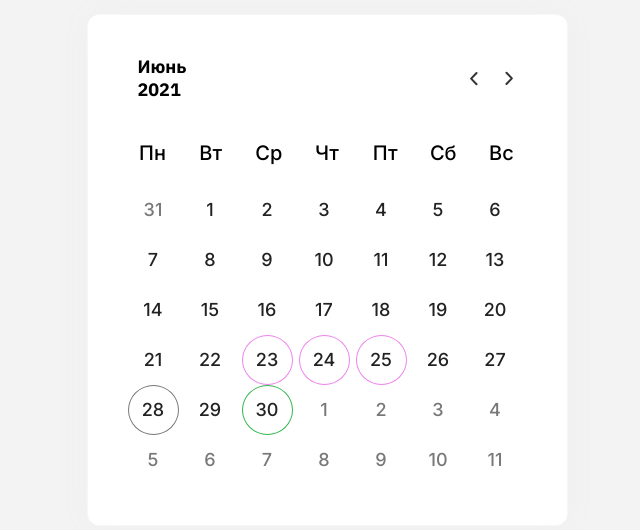
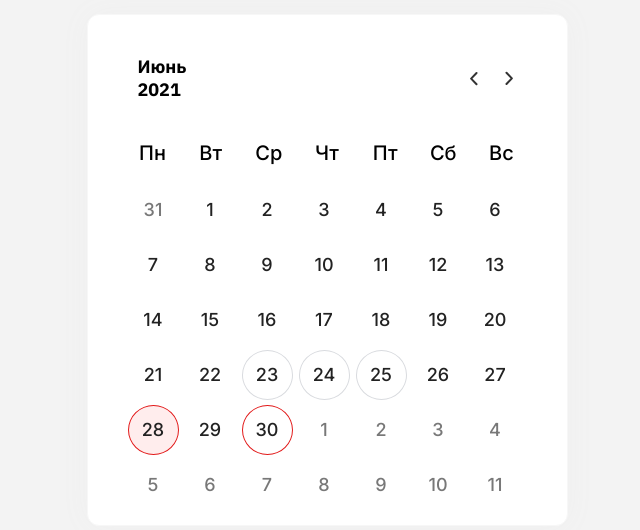
Before and after one commit to KuzMich1994/calendar-js, a website built with webpack: page src/index.html in a window 1280 px wide. Shown: the part 130-660 px from the top of the page, without its empty margins (313-953 px from the left). Built offline with nearby package versions, Linux system fonts and the light colour scheme.

Commit message:
create: added event-dependent popups in this calendar on hover and styles

```diff
--- a/src/js/Calendar/Calendar-Controller.js
+++ b/src/js/Calendar/Calendar-Controller.js
@@ -11,6 +11,8 @@ export class CalendarController {
     this.startWeek = startWeek;
     this.calendarDay;
     this.eventsData = eventsData;
+    this.eventsDays;
+    this.eventPopups;
     this.months = [
       'Январь',
       'Февраль',
@@ -62,7 +64,6 @@ export class CalendarController {
     if (firstDayIndex < 0) {
       firstDayIndex = date.getDay() + 7 - this.startWeek;
     }
-    console.log('firstDayIndex: ', firstDayIndex);
 
 
     for (let x = firstDayIndex; x > 0; x--) {
@@ -70,17 +71,14 @@ export class CalendarController {
     }
 
     for (let i = 1; i <= lastDay; i++) {
-      // const dayOfEvent = new Date().getDay(i);
-      // console.log('dayOfEvent: ', dayOfEvent);
-      console.log();
       if (i === new Date().getDate() && this.date.getMonth() === new Date().getMonth()) {
-        days += `<span
+        days += `<a href="#"
         class="calendar__day calendar__day_today"
-        data-date="${this.date.getFullYear()}-${this.date.getMonth() < 10 ? '0' + (this.date.getMonth() + 1) : (this.date.getMonth() + 1)}-${i < 10 ? '0' + i : i}">${i}</span>`;
+        data-date="${this.date.getFullYear()}-${this.date.getMonth() < 10 ? '0' + (this.date.getMonth() + 1) : (this.date.getMonth() + 1)}-${i < 10 ? '0' + i : i}">${i}</a>`;
       } else {
-        days += `<span
+        days += `<a href="#"
         class="calendar__day"
-        data-date="${this.date.getFullYear()}-${this.date.getMonth() < 9 ? '0' + (this.date.getMonth() + 1) : (this.date.getMonth() + 1)}-${i < 10 ? '0' + i : i}">${i}</span>`;
+        data-date="${this.date.getFullYear()}-${this.date.getMonth() < 9 ? '0' + (this.date.getMonth() + 1) : (this.date.getMonth() + 1)}-${i < 10 ? '0' + i : i}">${i}</a>`;
       }
     }
 
@@ -119,7 +117,15 @@ export class CalendarController {
         calendarDays[i].classList.add('event__prev');
       }
       if (i > new Date().getDate() - 1) {
-        calendarDays[i].classList.add('event__next')
+        calendarDays[i].classList.add('event__next');
+      }
+      if (i < new Date().getDate() && this.date.getMonth() > new Date().getMonth()) {
+        calendarDays[i].classList.remove('event__prev');
+        calendarDays[i].classList.add('event__next');
+      }
+      if (i > new Date().getDate() && this.date.getMonth() < new Date().getMonth()) {
+        calendarDays[i].classList.remove('event__next');
+        calendarDays[i].classList.add('event__prev');
       }
       if (i === new Date().getDate() - 1 && this.date.getMonth() === new Date().getMonth()) {
         calendarDays[i].classList.remove('event__prev');
@@ -132,12 +138,51 @@ export class CalendarController {
     const daysWithEvent = document.querySelectorAll('[data-date]');
     this.eventsData.forEach(eventData => {
       daysWithEvent.forEach(day => {
-        console.log(day.dataset.date === eventData.start);
         if (day.dataset.date === eventData.start) {
           day.classList.add('event');
         }
       });
     });
+  }
+
+  appendEventPopup() {
+    this.eventsDays = document.querySelectorAll('.event');
+    this.eventsData.forEach((data, indexData) => {
+    })
+    this.eventsDays.forEach((eventDay, index) => {
+      this.eventPopup = document.createElement('div');
+      this.eventPopup.classList.add('event__popup');
+      eventDay.append(this.eventPopup);
+    });
+  }
+
+
+  addDataDateInPopup() {
+    this.eventPopups = document.querySelectorAll('.event__popup');
+    const eventDays = document.querySelectorAll('.event');
+
+    eventDays.forEach((day, index) => {
+      this.eventPopups[index].dataset.date = day.dataset.date;
+    });
+  }
+
+  renderPopupTextContent() {
+    this.eventPopups = document.querySelectorAll('.event__popup');
+
+    this.eventPopups.forEach(popup => {
+      this.eventsData.forEach((data, index) => {
+        if (popup.dataset.date === data.start) {
+          popup.textContent = data.description;
+          this.eventsDays.forEach(day => {
+            day.href = data.eventUrl;
+          })
+        }
+      });
+    });
+
+    // for (let i = 0; i < eventPopups.length; i++) {
+    //   console.log(this.eventsData[i]);
+    // }
   }
 
   _changeMinus(date) {
@@ -147,6 +192,9 @@ export class CalendarController {
     this.renderCalendar(date);
     this.getEventsData();
     this.setEvents();
+    this.appendEventPopup();
+    this.addDataDateInPopup();
+    this.renderPopupTextContent();
   }
 
   _changePlus(date) {
@@ -156,5 +204,8 @@ export class CalendarController {
     this.renderCalendar(date);
     this.getEventsData();
     this.setEvents();
+    this.appendEventPopup();
+    this.addDataDateInPopup();
+    this.renderPopupTextContent();
   }
 }
--- a/src/js/Calendar/Calendar.js
+++ b/src/js/Calendar/Calendar.js
@@ -52,5 +52,8 @@ export class Calendar {
     // console.log(this.eventsData);
     controller.getEventsData();
     controller.setEvents();
+    controller.appendEventPopup();
+    controller.addDataDateInPopup();
+    controller.renderPopupTextContent();
   }
 }
--- a/src/js/index.js
+++ b/src/js/index.js
@@ -18,33 +18,45 @@ const events = [
     start: '2021-06-23',
     name: 'test',
     eventUrl: 'https://vk.com/kuz.mich',
-    description: 'blablabla',
+    description: '23.06.2021',
   },
   {
     start: '2021-06-24',
     name: 'test1',
     eventUrl: 'https://vk.com/kuz.mich',
-    description: 'blablabla',
+    description: '24.06.2021',
   },
   {
     start: '2021-06-25',
     name: 'test2',
     eventUrl: 'https://vk.com/kuz.mich',
-    description: 'blablabla',
+    description: '25.06.2021',
   },
   {
     start: '2021-06-30',
     name: 'test2',
     eventUrl: 'https://vk.com/kuz.mich',
-    description: 'blablabla',
+    description: '30.06.2021',
   },
   {
     start: '2021-07-01',
     name: 'test2',
     eventUrl: 'https://vk.com/kuz.mich',
-    description: 'blablabla',
+    description: '01.07.2021',
   },
-]
+  {
+    start: '2021-06-28',
+    name: 'test2',
+    eventUrl: 'https://vk.com/kuz.mich',
+    description: 'Международная онлайн выставка-конференция железнодорожных технологий Rail Tech',
+  },
+  {
+    start: '2021-05-31',
+    name: 'test2',
+    eventUrl: 'https://vk.com/kuz.mich',
+    description: '31.05.2021',
+  },
+];
 
 const calendar = new Calendar('railway-calendar', {
   arrowPrev: '.calendar__handler-button_prev',
--- a/src/sass/_calendar.scss
+++ b/src/sass/_calendar.scss
@@ -69,6 +69,7 @@
     grid-template-columns: repeat(7, 1fr);
     grid-template-rows: repeat(6, 1fr);
     height: 300px;
+    grid-row-gap: 5px;
   }
   &__day, &__next-date, &__prev-date {
     width: 51px;
@@ -84,7 +85,7 @@
     line-height: 22px;
     cursor: pointer;
     &_today {
-      border: 1px solid #787878;
+      background-color: #FFEDED;
       border-radius: 50%;
     }
     &_active {
@@ -95,9 +96,16 @@
     }
   }
   &__day {
+    position: relative;
     color: #222222;
+    text-decoration: none;
     &-disable {
       color: #787878;
     }
+    &:hover {
+      .event__popup {
+        z-index: 1;
+      }
+    }
   }
 }
--- a/src/sass/_event.scss
+++ b/src/sass/_event.scss
@@ -2,9 +2,32 @@
   border: 1px solid transparent;
   border-radius: 50%;
   &__prev {
-    border-color: violet;
+    border-color: #D9DBDF;
   }
   &__next {
-    border-color: #31b74f;
+    border-color: #E21A1A;
+  }
+  &__today {
+    border-color: #E21A1A;
+  }
+  &__popup {
+    position: absolute;
+    width: 200px;
+    height: max-content;
+    // top: -10;
+    bottom: 100%;
+    left: 0;
+    padding: 10px;
+    padding-bottom: 6px;
+    font-family: IBM Plex Sans, sans-serif;
+    font-style: normal;
+    font-weight: normal;
+    font-size: 12px;
+    line-height: 16px;
+    color: $text-color-dark;
+    background-color: #FFFFFF;
+    border: 1px solid #787878;
+    text-align: left;
+    z-index: -1;
   }
 }
```
Also changed, not shown: build/index.html, 4 other files.
